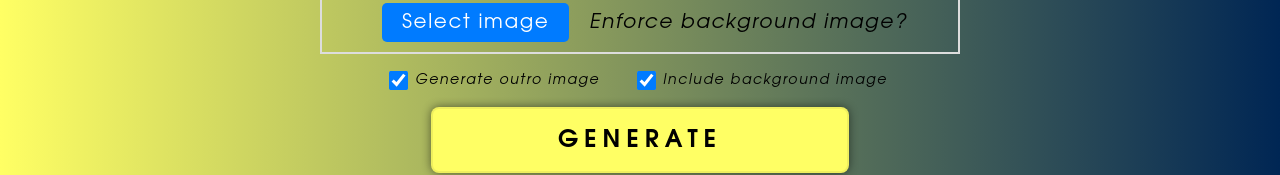
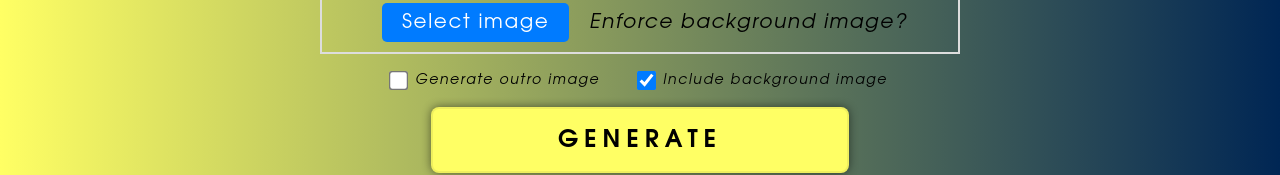
Before and after one commit to Thomas-Fernandes/GTFR-CG, a React (Vite) app in the folder front-end/: page /cards-generation in a window 1280 px wide. Shown: the part 289-464 px from the top of the page. Built offline with nearby package versions, Linux system fonts and the light colour scheme.

Commit message:
[119] make outro gen unauthorized if manual cardgen

```diff
--- a/front-end/src/constants/Common.tsx
+++ b/front-end/src/constants/Common.tsx
@@ -43,6 +43,8 @@ export const TOAST: Record<string, string> = {
 
   // Cards Generation
     NO_CARDS: "No cards were generated.",
+    UNAUTHORIZED_OUTRO: "The outro card cannot be generated\n"
+      + "since the card creation was manual.",
 };
 
 export const RESPONSE_STATUS: Record<string, ResponseStatus> = {
--- a/front-end/src/pages/CardsGeneration/CardsGeneration.tsx
+++ b/front-end/src/pages/CardsGeneration/CardsGeneration.tsx
@@ -1,4 +1,4 @@
-import { FormEvent, JSX, useEffect, useState } from "react";
+import { FormEvent, JSX, useState } from "react";
 import { useNavigate } from "react-router-dom";
 
 import FileUploader from "../../common/components/FileUploader";
@@ -8,24 +8,24 @@ import { hideSpinner, showSpinner } from "../../common/Spinner";
 import { sendToast } from "../../common/Toast";
 import { ApiResponse, CardsGenerationRequest, CardsGenerationResponse, ImageDownloadRequest } from "../../common/Types";
 import useTitle from "../../common/UseTitle";
+import { isFileExtensionAccepted } from "../../common/utils/FileUtils";
+import { FILE_UPLOAD } from "../../constants/ArtworkGeneration";
 import { PROCESSED_CARDS_PATH } from "../../constants/CardsGeneration";
 import { API, BACKEND_URL, HTTP_STATUS, PATHS, SPINNER_ID, TITLE, TOAST, TOAST_TYPE } from "../../constants/Common";
 
-import { isFileExtensionAccepted } from "../../common/utils/FileUtils";
-import { FILE_UPLOAD } from "../../constants/ArtworkGeneration";
 import "./CardsGeneration.css";
 
 const CardsGeneration = (): JSX.Element => {
   useTitle(TITLE.CARDS_GENERATION);
 
-  const [isElementLoading, setIsElementLoading] = useState(true);
-
   const navigate = useNavigate();
 
-  const [cardMetaname, setCardMetaname] = useState("");
+  const cardMetaname = sessionStorage.getItem("cardMetaname") ?? "";
+  const cardMethod = sessionStorage.getItem("cardMethod") ?? "";
+
   const [bgImg, setBgImg] = useState<File>();
   const [includeCenterArtwork, setIncludeCenterArtwork] = useState(true);
-  const [generateOutro, setGenerateOutro] = useState(true);
+  const [generateOutro, setGenerateOutro] = useState(cardMethod === "auto");
   const [includeBackgroundImg, setIncludeBackgroundImg] = useState(true);
 
   const [generationInProgress, setGenerationInProgress] = useState(false);
@@ -129,12 +129,10 @@ const CardsGeneration = (): JSX.Element => {
     });
   };
 
-  useEffect(() => {
-    if (isElementLoading) {
-      setCardMetaname(sessionStorage.getItem("cardMeta") ?? "");
-      setIsElementLoading(false);
-    }
-  }, [isElementLoading]);
+  const handleUnauthorizedCheckbox = () => {
+    if (cardMethod === "manual")
+      sendToast(TOAST.UNAUTHORIZED_OUTRO, TOAST_TYPE.WARN);
+  };
 
   return (
     <div id="cards-generation">
@@ -176,13 +174,16 @@ const CardsGeneration = (): JSX.Element => {
               <p className="checkbox-label italic">Include center artwork</p>
             </label>
           }
-          <label className="checkbox" htmlFor="generate_outro">
-            <input
-              type="checkbox" name="generate_outro" id="generate_outro" defaultChecked
-              onChange={(e) => setGenerateOutro(e.target.checked)}
-            />
+          <div onClick={handleUnauthorizedCheckbox}>
+            <label className="checkbox" htmlFor="generate_outro">
+              <input
+                type="checkbox" name="generate_outro" id="generate_outro" defaultChecked={cardMethod === "auto"}
+                disabled={cardMethod === "manual"}
+                onChange={(e) => setGenerateOutro(e.target.checked)}
+              />
             <p className="checkbox-label italic">Generate outro image</p>
           </label>
+          </div>
           { !bgImg &&
             <label className="checkbox" htmlFor="include_background">
               <input
--- a/front-end/src/pages/Lyrics/Lyrics.tsx
+++ b/front-end/src/pages/Lyrics/Lyrics.tsx
@@ -53,8 +53,9 @@ const Lyrics = (): JSX.Element => {
 
       const cardArtist = pageMetadata.artist.toLowerCase().startsWith("genius") ? pageMetadata.title.split(" - ")[0] : pageMetadata.artist;
       const cardSongName = pageMetadata.artist.toLowerCase().startsWith("genius") ? pageMetadata.title.split(" - ")[1].split(" (")[0] : pageMetadata.title;
-      const cardMeta = `${cardArtist.trim().toUpperCase()}, “${cardSongName.trim().toUpperCase()}”`;
-      sessionStorage.setItem("cardMeta", cardMeta);
+      const cardMetaname = `${cardArtist.trim().toUpperCase()}, “${cardSongName.trim().toUpperCase()}”`;
+      sessionStorage.setItem("cardMetaname", cardMetaname);
+      sessionStorage.setItem("cardMethod", isManual ? "manual" : "auto");
       navigate(PATHS.cardsGeneration);
     }).catch((error: ApiResponse) => {
       sendToast(error.message, TOAST_TYPE.ERROR);
```
Also changed, not shown: 1 other file (tests, documents, lock files or other folders).
